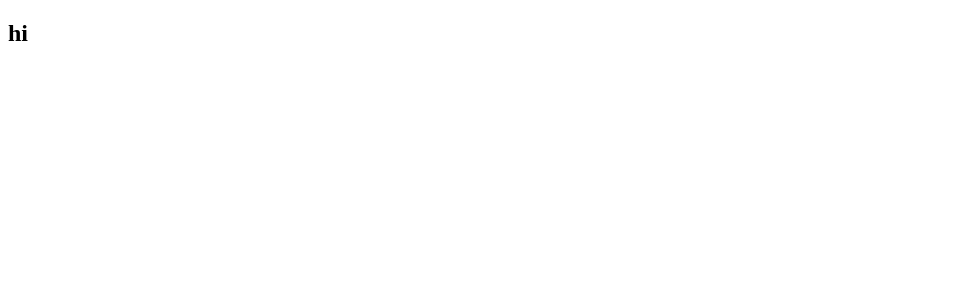
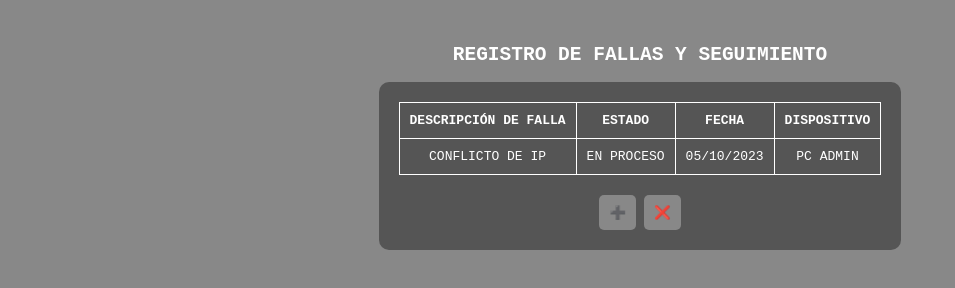
Before and after one commit to clauden2099/ProyectoRedes, a plain HTML site: page inter.html in a window 1280 px wide. Shown: the whole page, without its empty margins (0-955 px from the left). Drawn offline with Linux system fonts and the light colour scheme.

Commit message:
pagina "registro de fallas y seguimiento"
primera edición de pantalla( la pagina segunda del pdf )

```diff
--- a/inter.html
+++ b/inter.html
@@ -1,11 +1,68 @@
 <!DOCTYPE html>
-<html lang="en">
+<html lang="es">
 <head>
     <meta charset="UTF-8">
     <meta name="viewport" content="width=device-width, initial-scale=1.0">
-    <title>Document</title>
+    <title>Registro de Fallas</title>
+    <style>
+        body {
+            font-family: monospace;
+            background-color: #888;
+            color: white;
+            text-align: center;
+            padding: 20px;
+        }
+        .container {
+            background-color: #555;
+            padding: 20px;
+            border-radius: 10px;
+            display: inline-block;
+        }
+        table {
+            width: 100%;
+            border-collapse: collapse;
+        }
+        th, td {
+            border: 1px solid white;
+            padding: 10px;
+        }
+        .buttons {
+            margin-top: 20px;
+        }
+        button {
+            background-color: #888;
+            border: none;
+            padding: 10px;
+            color: white;
+            cursor: pointer;
+            border-radius: 5px;
+        }
+        button:hover {
+            background-color: #777;
+        }
+    </style>
 </head>
 <body>
-    <h2>hi</h2>
+    <h2>REGISTRO DE FALLAS Y SEGUIMIENTO</h2>
+    <div class="container">
+        <table>
+            <tr>
+                <th>DESCRIPCIÓN DE FALLA</th>
+                <th>ESTADO</th>
+                <th>FECHA</th>
+                <th>DISPOSITIVO</th>
+            </tr>
+            <tr>
+                <td>CONFLICTO DE IP</td>
+                <td>EN PROCESO</td>
+                <td>05/10/2023</td>
+                <td>PC ADMIN</td>
+            </tr>
+        </table>
+        <div class="buttons">
+            <button>➕</button>
+            <button>❌</button>
+        </div>
+    </div>
 </body>
 </html>
```
